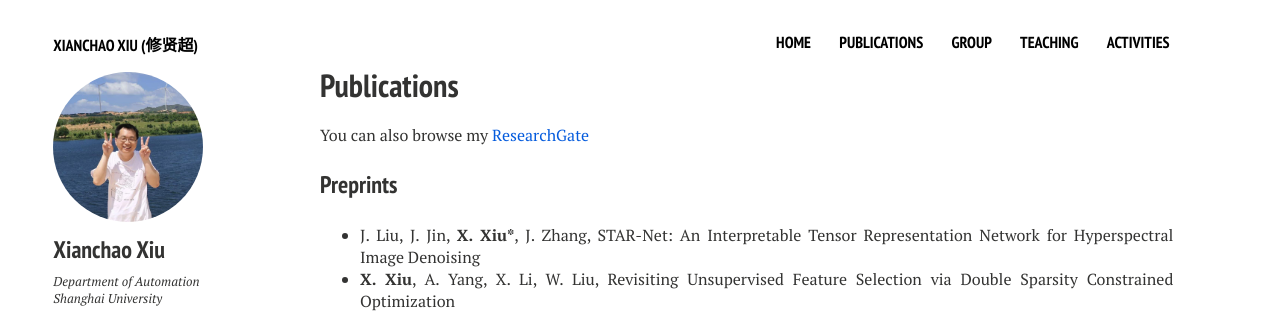
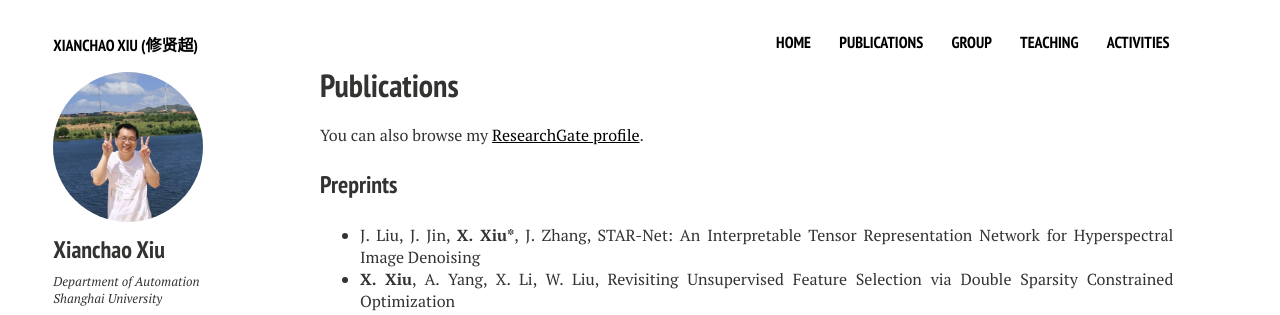
Before and after one commit to xianchaoxiu/xianchaoxiu.github.io, a Jekyll site: the page built from publications/index.md, in a window 1280 px wide. Shown: the top 315 px of the page. Built offline with Jekyll 4.4.1, drawn with Linux system fonts in a browser that asks for light colours; nearby versions of some CDN libraries.

Commit message:
Update index.md

```diff
--- a/publications/index.md
+++ b/publications/index.md
@@ -8,7 +8,7 @@ comments: false
 share: false
 ---
 
-You can also browse my <a href="https://www.researchgate.net/profile/Xianchao-Xiu" class="textlink" target="_blank"> ResearchGate </a>
+You can also browse my <a href="https://www.researchgate.net/profile/Xianchao-Xiu" target="_blank" style="text-decoration:underline;">ResearchGate profile</a>.
 
 ### Preprints
 
```
